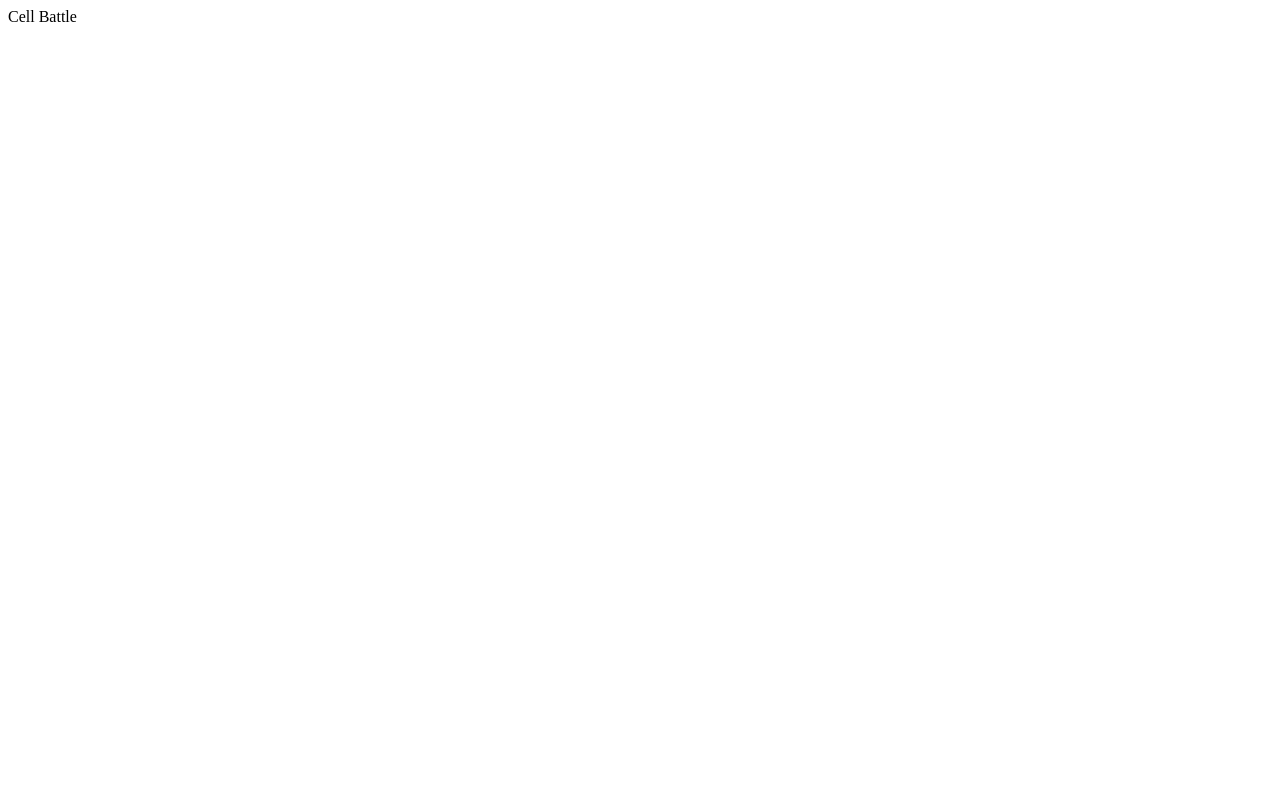
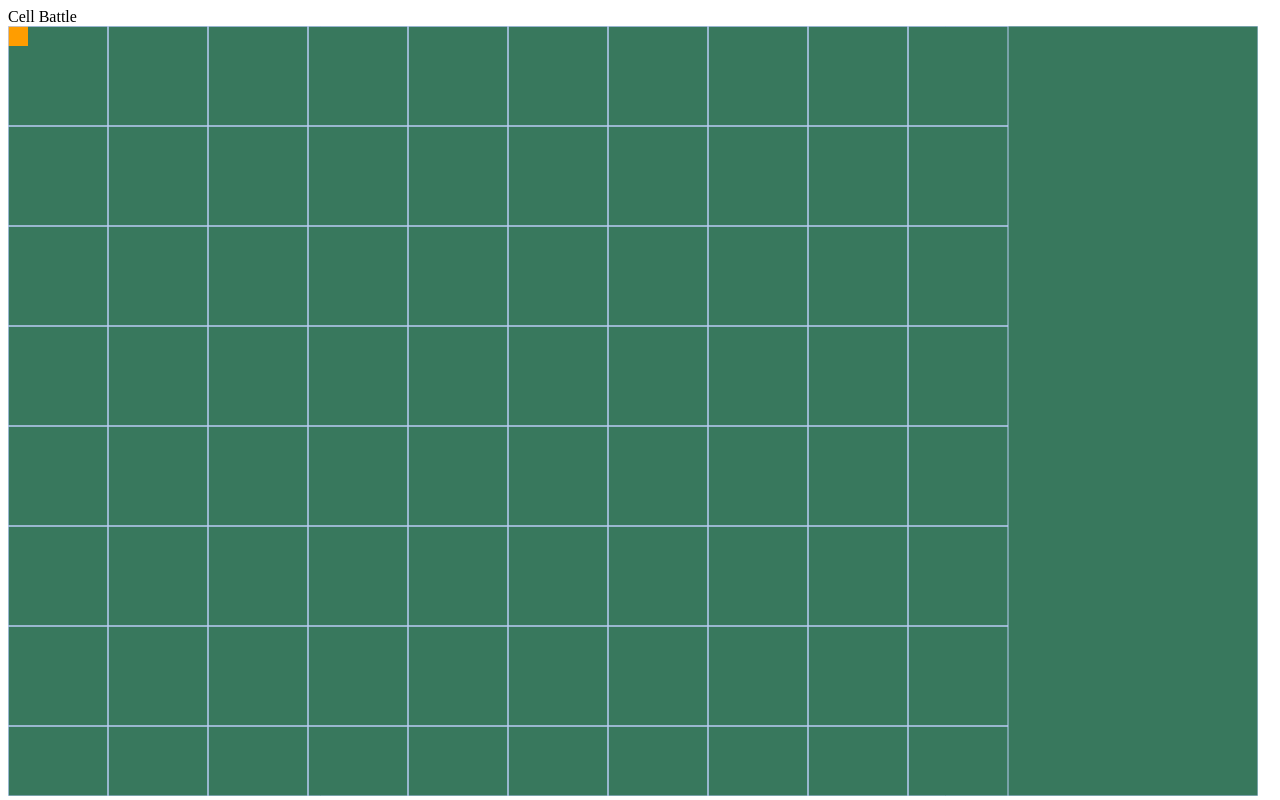
Before and after one commit to JGEsteves89/cell-battle, a website with bundled scripts: page public/index.html in a window 1280 px wide. Built offline with nearby package versions, Linux system fonts and the light colour scheme.

Commit message:
C003: World and camera with timer and simple controller

```diff
--- /dev/null
+++ b/game/Camera.ts
@@ -0,0 +1,35 @@
+import World from './World';
+
+export default class Camera {
+	private world: World;
+
+	public position: { x: number; y: number };
+	public size: { width: number; height: number };
+	constructor(world: World, width: number, height: number) {
+		this.world = world;
+		this.size = { width, height };
+		this.position = { x: 0, y: 0 };
+	}
+
+	render(canvas: HTMLCanvasElement, ctx: CanvasRenderingContext2D) {
+		const viewingGrids = this.world.getViewingGrids(this.position, this.size);
+
+		ctx.beginPath();
+		ctx.fillStyle = '#38785D';
+		ctx.strokeStyle = 'black';
+		ctx.rect(0, 0, canvas.width, canvas.height);
+		ctx.stroke();
+		ctx.fill();
+		ctx.closePath();
+
+		ctx.strokeStyle = '#BACCF5';
+		for (const grid of viewingGrids) {
+			ctx.rect(grid.x - this.position.x, grid.y - this.position.y, grid.size, grid.size);
+			for (const object of grid.objects) {
+				ctx.fillStyle = '#FF9D00';
+				ctx.fillRect(object.x - this.position.x, object.y - this.position.y, 20, 20);
+			}
+		}
+		ctx.stroke();
+	}
+}
--- /dev/null
+++ b/game/Timer.ts
@@ -0,0 +1,35 @@
+export default class Timer {
+	public fps: number;
+	public toStop: boolean = false;
+	constructor() {
+		this.fps = 0.0;
+		this.toStop = false;
+	}
+
+	setFps(value: number) {
+		this.fps = value;
+	}
+
+	startTimer(callbackFunction: (totalTime: number) => void) {
+		let now = new Date().getTime();
+		let lastTime = now;
+		const setFps = this.setFps.bind(this);
+		const that = this;
+		function update(totalTime: number) {
+			if (that.toStop) {
+				return;
+			}
+			now = totalTime;
+			const deltaTime = now - lastTime;
+			lastTime = now;
+			setFps((60 * 1000) / deltaTime);
+			//document.getElementById('debug').innerText = `Version C024 - ${Math.floor((60 * 1000) / deltaTime)} FPS`;
+			callbackFunction(deltaTime);
+			requestAnimationFrame(update);
+		}
+		update(0);
+	}
+	stop() {
+		this.toStop = true;
+	}
+}
--- /dev/null
+++ b/game/World.ts
@@ -0,0 +1,45 @@
+export default class World {
+	public grid: Array<any>;
+	public size = 1000;
+	public gridSize = 100;
+	public rows = this.size / this.gridSize;
+	public cols = this.size / this.gridSize;
+	constructor() {
+		this.grid = [];
+		for (let y = 0; y < this.size; y += this.gridSize) {
+			for (let x = 0; x < this.size; x += this.gridSize) {
+				this.grid.push({ x, y, size: this.gridSize, objects: [] });
+			}
+		}
+	}
+	addObject(x: number, y: number) {
+		const index = this.coordinatesToGrid(x, y);
+		this.grid[index].objects.push({ x, y });
+	}
+
+	coordinatesToGrid(x: number, y: number) {
+		const xComp = (x / this.gridSize) | 0;
+		const yComp = ((y / this.gridSize) | 0) * this.rows;
+		return xComp + yComp;
+	}
+	gridToCoordinates(i: number) {
+		const ix = i % this.rows | 0;
+		const x = ix * this.gridSize;
+		const y = ((i - ix) / this.cols) * this.gridSize;
+		return { x, y };
+	}
+	getViewingGrids(pos: { x: number; y: number }, size: { width: number; height: number }) {
+		const viewingGrids = [];
+		const sx = Math.max(pos.x, 0);
+		const sy = Math.max(pos.y, 0);
+		const ex = Math.min(pos.x + size.width, this.size);
+		const ey = Math.min(pos.y + size.height, this.size);
+		for (let y = sy; y < ey; y += this.gridSize) {
+			for (let x = sx; x < ex; x += this.gridSize) {
+				const index = this.coordinatesToGrid(x, y);
+				viewingGrids.push(this.grid[index]);
+			}
+		}
+		return viewingGrids;
+	}
+}
--- a/public/index.html
+++ b/public/index.html
@@ -1,14 +1,28 @@
+<style>
+	.centered {
+		position: absolute;
+		/* left: 50%;
+		margin-right: -50%;
+		transform: translate(-50%, 8%);
+		height: 78%;
+		width: 78%;
+		max-width: 78vh;
+		max-height: 78vw; */
+		user-select: none;
+		-webkit-user-select: none;
+		-moz-user-select: none;
+	}
+</style>
 <html>
-
 	<head>
 		<title>Cell Battle</title>
 		<script type="module" src="/js/app.js"></script>
 	</head>
 
 	<body>
-	<div >
+		<div>
 			<a>Cell Battle</a>
 		</div>
+		<canvas class="centered" id="screen"></canvas>
 	</body>
-
 </html>
--- a/public/js/app.js
+++ b/public/js/app.js
@@ -1,2 +1,39 @@
-"use strict";
-console.log('Hello Darkness my old friend');
+import World from './game/World.js';
+import Camera from './game/Camera.js';
+import Timer from './game/Timer.js';
+function setupCanvas() {
+    const margin = 30;
+    const width = window.innerWidth - margin;
+    const height = window.innerHeight - margin;
+    console.log(width, height);
+    const canvas = document.getElementById('screen');
+    canvas.setAttribute('width', '' + width);
+    canvas.setAttribute('height', '' + height);
+    const ctx = canvas.getContext('2d');
+    ctx.canvas.width = width;
+    ctx.canvas.height = height;
+    return { canvas, ctx, width, height };
+}
+console.log('Starting...');
+const { canvas, ctx, width, height } = setupCanvas();
+const timer = new Timer();
+const world = new World();
+const camera = new Camera(world, width, height);
+world.addObject(0, 0);
+timer.startTimer(renderFunction);
+let mouseDown = false;
+window.addEventListener('mousedown', (e) => {
+    mouseDown = true;
+});
+window.addEventListener('mousemove', (e) => {
+    if (mouseDown) {
+        camera.position.x -= e.movementX;
+        camera.position.y -= e.movementY;
+    }
+});
+window.addEventListener('mouseup', (e) => {
+    mouseDown = false;
+});
+function renderFunction() {
+    camera.render(canvas, ctx);
+}
--- /dev/null
+++ b/public/js/game/Camera.js
@@ -0,0 +1,26 @@
+export default class Camera {
+    constructor(world, width, height) {
+        this.world = world;
+        this.size = { width, height };
+        this.position = { x: 0, y: 0 };
+    }
+    render(canvas, ctx) {
+        const viewingGrids = this.world.getViewingGrids(this.position, this.size);
+        ctx.beginPath();
+        ctx.fillStyle = '#38785D';
+        ctx.strokeStyle = 'black';
+        ctx.rect(0, 0, canvas.width, canvas.height);
+        ctx.stroke();
+        ctx.fill();
+        ctx.closePath();
+        ctx.strokeStyle = '#BACCF5';
+        for (const grid of viewingGrids) {
+            ctx.rect(grid.x - this.position.x, grid.y - this.position.y, grid.size, grid.size);
+            for (const object of grid.objects) {
+                ctx.fillStyle = '#FF9D00';
+                ctx.fillRect(object.x - this.position.x, object.y - this.position.y, 20, 20);
+            }
+        }
+        ctx.stroke();
+    }
+}
--- /dev/null
+++ b/public/js/game/Timer.js
@@ -0,0 +1,32 @@
+export default class Timer {
+    constructor() {
+        this.toStop = false;
+        this.fps = 0.0;
+        this.toStop = false;
+    }
+    setFps(value) {
+        this.fps = value;
+    }
+    startTimer(callbackFunction) {
+        let now = new Date().getTime();
+        let lastTime = now;
+        const setFps = this.setFps.bind(this);
+        const that = this;
+        function update(totalTime) {
+            if (that.toStop) {
+                return;
+            }
+            now = totalTime;
+            const deltaTime = now - lastTime;
+            lastTime = now;
+            setFps((60 * 1000) / deltaTime);
+            //document.getElementById('debug').innerText = `Version C024 - ${Math.floor((60 * 1000) / deltaTime)} FPS`;
+            callbackFunction(deltaTime);
+            requestAnimationFrame(update);
+        }
+        update(0);
+    }
+    stop() {
+        this.toStop = true;
+    }
+}
--- /dev/null
+++ b/public/js/game/World.js
@@ -0,0 +1,43 @@
+export default class World {
+    constructor() {
+        this.size = 1000;
+        this.gridSize = 100;
+        this.rows = this.size / this.gridSize;
+        this.cols = this.size / this.gridSize;
+        this.grid = [];
+        for (let y = 0; y < this.size; y += this.gridSize) {
+            for (let x = 0; x < this.size; x += this.gridSize) {
+                this.grid.push({ x, y, size: this.gridSize, objects: [] });
+            }
+        }
+    }
+    addObject(x, y) {
+        const index = this.coordinatesToGrid(x, y);
+        this.grid[index].objects.push({ x, y });
+    }
+    coordinatesToGrid(x, y) {
+        const xComp = (x / this.gridSize) | 0;
+        const yComp = ((y / this.gridSize) | 0) * this.rows;
+        return xComp + yComp;
+    }
+    gridToCoordinates(i) {
+        const ix = i % this.rows | 0;
+        const x = ix * this.gridSize;
+        const y = ((i - ix) / this.cols) * this.gridSize;
+        return { x, y };
+    }
+    getViewingGrids(pos, size) {
+        const viewingGrids = [];
+        const sx = Math.max(pos.x, 0);
+        const sy = Math.max(pos.y, 0);
+        const ex = Math.min(pos.x + size.width, this.size);
+        const ey = Math.min(pos.y + size.height, this.size);
+        for (let y = sy; y < ey; y += this.gridSize) {
+            for (let x = sx; x < ex; x += this.gridSize) {
+                const index = this.coordinatesToGrid(x, y);
+                viewingGrids.push(this.grid[index]);
+            }
+        }
+        return viewingGrids;
+    }
+}
--- a/tsconfig.json
+++ b/tsconfig.json
@@ -11,7 +11,7 @@
 		// "disableReferencedProjectLoad": true,             /* Reduce the number of projects loaded automatically by TypeScript. */
 
 		/* Language and Environment */
-    "target": "es2016" /* Set the JavaScript language version for emitted JavaScript and include compatible library declarations. */,
+		"target": "es6" /* Set the JavaScript language version for emitted JavaScript and include compatible library declarations. */,
 		// "lib": [],                                        /* Specify a set of bundled library declaration files that describe the target runtime environment. */
 		// "jsx": "preserve",                                /* Specify what JSX code is generated. */
 		// "experimentalDecorators": true,                   /* Enable experimental support for TC39 stage 2 draft decorators. */
@@ -24,7 +24,7 @@
 		// "useDefineForClassFields": true,                  /* Emit ECMAScript-standard-compliant class fields. */
 
 		/* Modules */
-    "module": "commonjs" /* Specify what module code is generated. */,
+		"module": "es2015" /* Specify what module code is generated. */,
 		// "rootDir": "./",                                  /* Specify the root folder within your source files. */
 		// "moduleResolution": "node",                       /* Specify how TypeScript looks up a file from a given module specifier. */
 		// "baseUrl": "./",                                  /* Specify the base directory to resolve non-relative module names. */
```
Also changed, not shown: app.ts (+45 -1 lines). Lines whose indentation alone changed are shown as unchanged.
